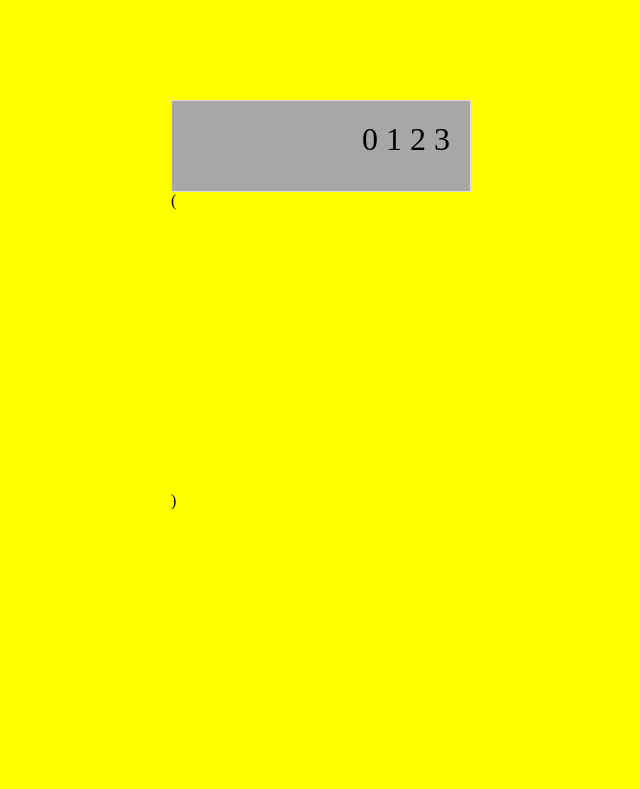
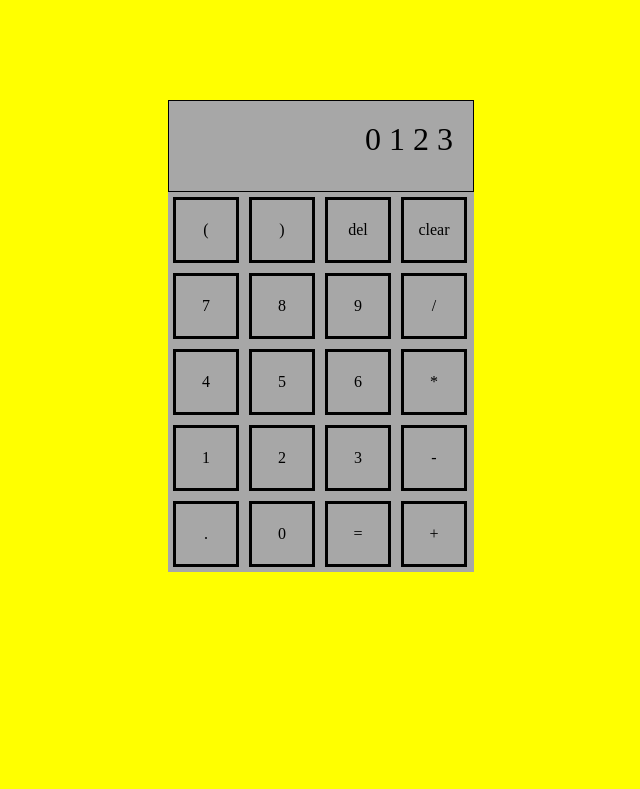
Before and after one commit to elitecdog/Calculator-Project, a plain HTML site: page index.html in a window 1280 px wide. Shown: the top 789 px of the page, without its empty margins (319-959 px from the left). Drawn offline with Linux system fonts and the light colour scheme.

Commit message:
Created necessary stylings for my calculator to look somewhat presentable.

```diff
--- a/style.css
+++ b/style.css
@@ -7,6 +7,7 @@
     justify-content: center;
     align-items: center;
     margin-top:100px;
+
 }
 .calculator {
     display:flex;
@@ -14,7 +15,7 @@
 }
 .display {
     display:flex;
-    width:298px;
+    width:304px;
     height: 90px;
     border: 1px solid #ddd;
     background-color:rgb(167, 167, 167);
@@ -23,6 +24,8 @@
     padding:0px;
     justify-content:right;
     align-items: left;
+    border-style: solid;
+    border-color: black;
   }
   .displayItems {
     display: flex;
@@ -35,18 +38,29 @@
 
 .buttons {
     display: grid;
-    grid-template-rows: repeat(var(--grid-rows), .3fr);
-    grid-template-columns: repeat(var(--grid-cols), .3fr);
-    width:300px;
-    height:300px;
+    width:60px;
+    height:60px;
     aspect-ratio:1;
     max-width:300px;
     max-height:300px;
+    margin:5px;
+    background-color:rgb(167, 167, 167);
+    border:black;
+    border-style: solid;
+    align-items: center;
+    justify-content: center;
   }
-  .grid-item {
+
+  .row1, .row2, .row3, .row4, .row5{
+    display:flex;
+    background-color:rgb(167, 167, 167);
+  }
+
+  /*.grid-item {
     padding: 1em;
     border: 1px solid #ddd;
     background-color:rgb(167, 167, 167);
     aspect-ratio:1;
 
   }
+  */
```
